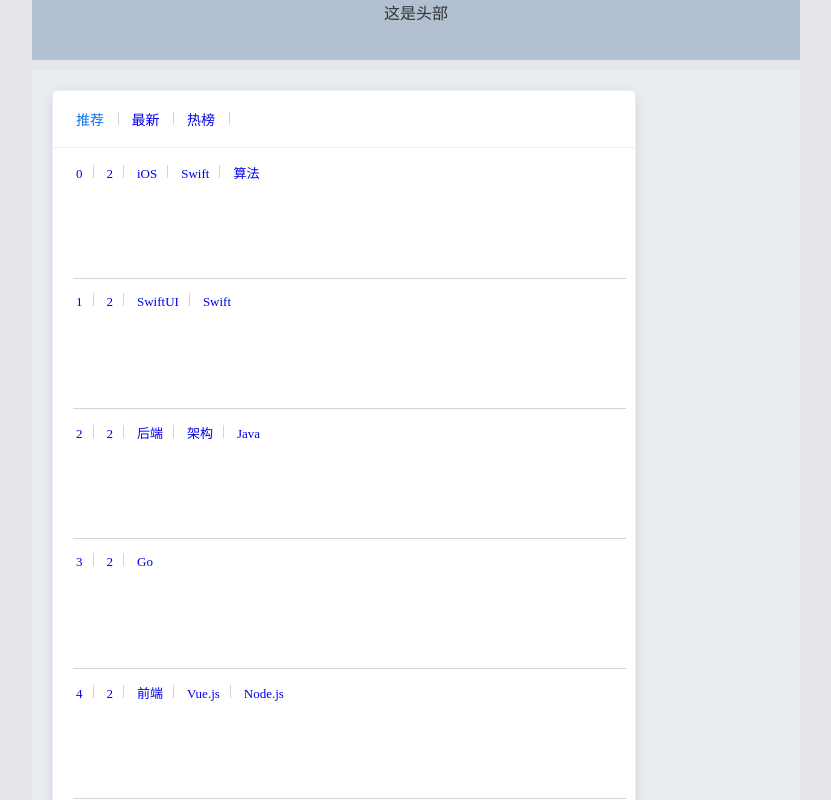
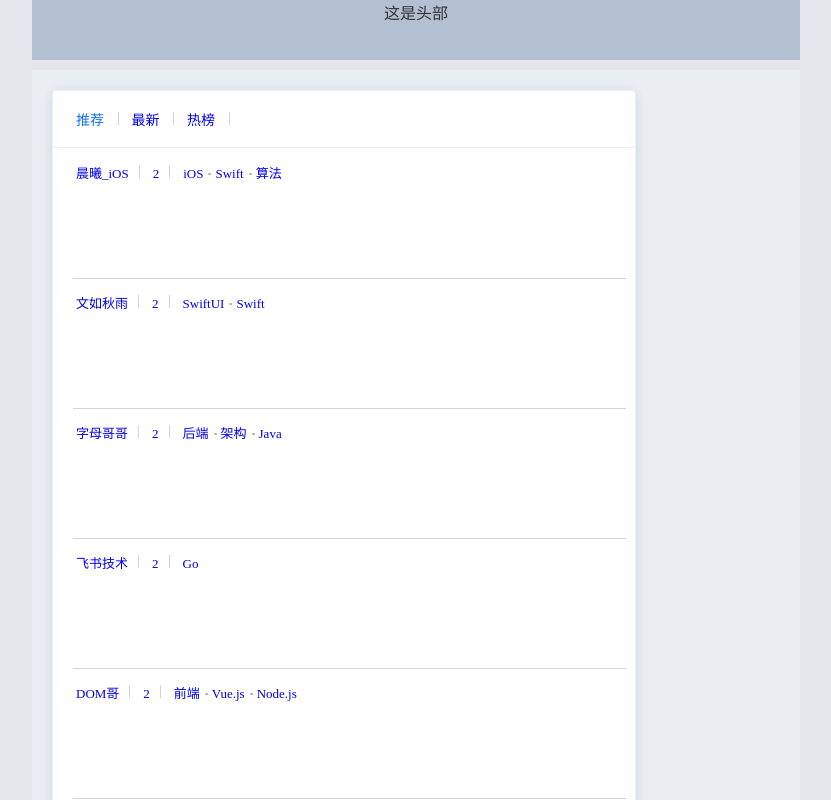
Before and after one commit to SpringZz1/juejin, a Vue app: page /#/recommand in a window 1280 px wide. Shown: the top 800 px of the page, without its empty margins (224-1055 px from the left). Built offline with nearby package versions, Linux system fonts and the light colour scheme.

Commit message:
添加样式读取，基本完成页面展示

```diff
--- a/src/components/recommand/index.vue
+++ b/src/components/recommand/index.vue
@@ -6,11 +6,9 @@
       <div class="header" >
       <ul>
         <li class="meta-info">
-          <a href="#">
-            <!-- {{item.item_info.author_user_info}} -->
-            {{index}}</a>
+          <a href="#">{{item.item_info.author_user_info.user_name}}</a>
           <a href="#">{{item.item_type}}</a>
-          <a href="#" v-for="(tag, index) in item.item_info.tags" :key="index">{{tag.tag_name}}</a>
+          <a href="#" class="tags" v-for="(tag, index) in item.item_info.tags" :key="index">{{tag.tag_name}}</a>
         </li>
       </ul>
       <span class="option">
@@ -116,7 +114,7 @@ export default {
         console.log(this.totalInfo[0].item_info.article_info.cover_image)
         // console.log(this.totalInfo)
         // for (let i = 0; i < this.totalInfo.length; i++) {
-        console.log(this.totalInfo)
+        //   console.log(this.totalInfo[i].item_info.author_user_info)
         // }
       })
     }
@@ -159,11 +157,26 @@ export default {
 }
 
 .meta-info a:not(:last-child)::after{
-    display: inline-block;
-    height: 13px;
-    margin: 0px 10px;
-    border-right: 0.5px solid #66666648;
-    content: '';
+  display: inline-block;
+  height: 13px;
+  margin: 0px 10px;
+  border-right: 0.5px solid #66666648;
+  content: '';
+}
+
+/* 多个tag后面添加小圆点 */
+.meta-info a.tags:not(:last-child)::after{
+  display: inline-block;
+  position: relative;
+  bottom: 3px;
+  left: 2px;
+  background-color: #6666668a;
+  text-align: center;
+  width: 2px;
+  height: 2px;
+  border-radius: 50% ;
+  content:'';
+  margin: 0px 3px;
 }
 
 .option{
```
